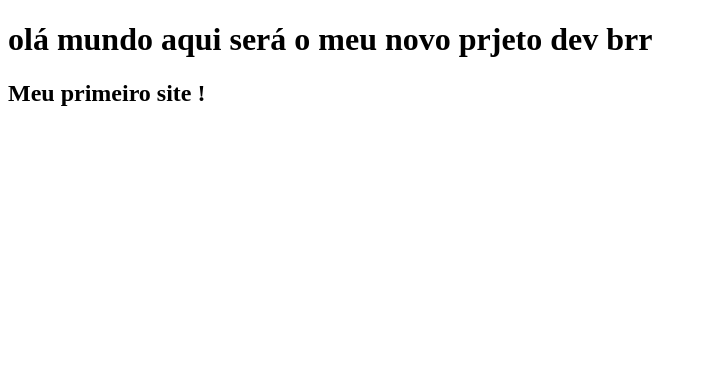
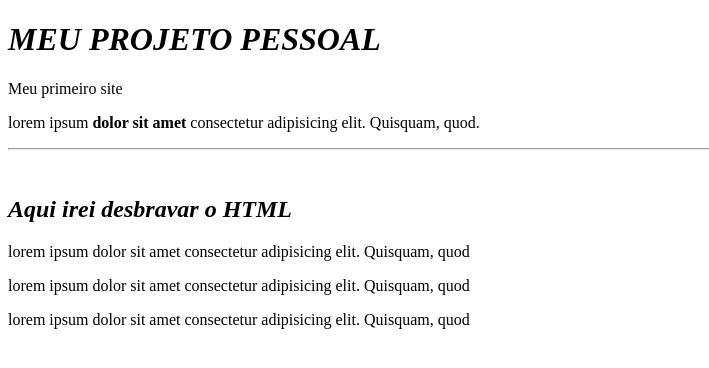
Before and after one commit to pedro-dev21/iniciante, a plain HTML site: page programção/index.html in a window 1280 px wide. Shown: the whole page, without its empty margins (0-709 px from the left). Drawn offline with Linux system fonts and the light colour scheme.

Commit message:
adição de novos arquivos

```diff
--- a/programção/index.html
+++ b/programção/index.html
@@ -4,10 +4,28 @@
     <meta charset="UTF-8">
     <meta http-equiv="x-ua-compatible" content="IE=edge">
     <meta name="viewport" content="width=device-width, initial-scale=1.0">
+    <meta name="descriptinom" content="Esse é o meu primeiro site">
+
+
+
     <title>Meu site</title>
 </head>
 <body>
-  <H1>olá mundo aqui será o meu novo prjeto dev brr</H1>
- <h2> Meu primeiro site ! </h2>
+
+  <H1><i>MEU PROJETO PESSOAL</i> </H1>
+ <p> Meu primeiro site <p>
+
+  <P>lorem ipsum <strong> dolor sit amet  </strong> consectetur adipisicing elit. Quisquam, quod.</p>
+    <hr>
+    <br>
+
+<h2><i>Aqui irei desbravar o HTML</i></h2>
+
+<p>lorem ipsum dolor sit amet consectetur adipisicing elit. Quisquam, quod</p>
+<p>lorem ipsum dolor sit amet consectetur adipisicing elit. Quisquam, quod</p>
+<p>lorem ipsum dolor sit amet consectetur adipisicing elit. Quisquam, quod</p>
+
+
+
 </body>
 </html>
```
